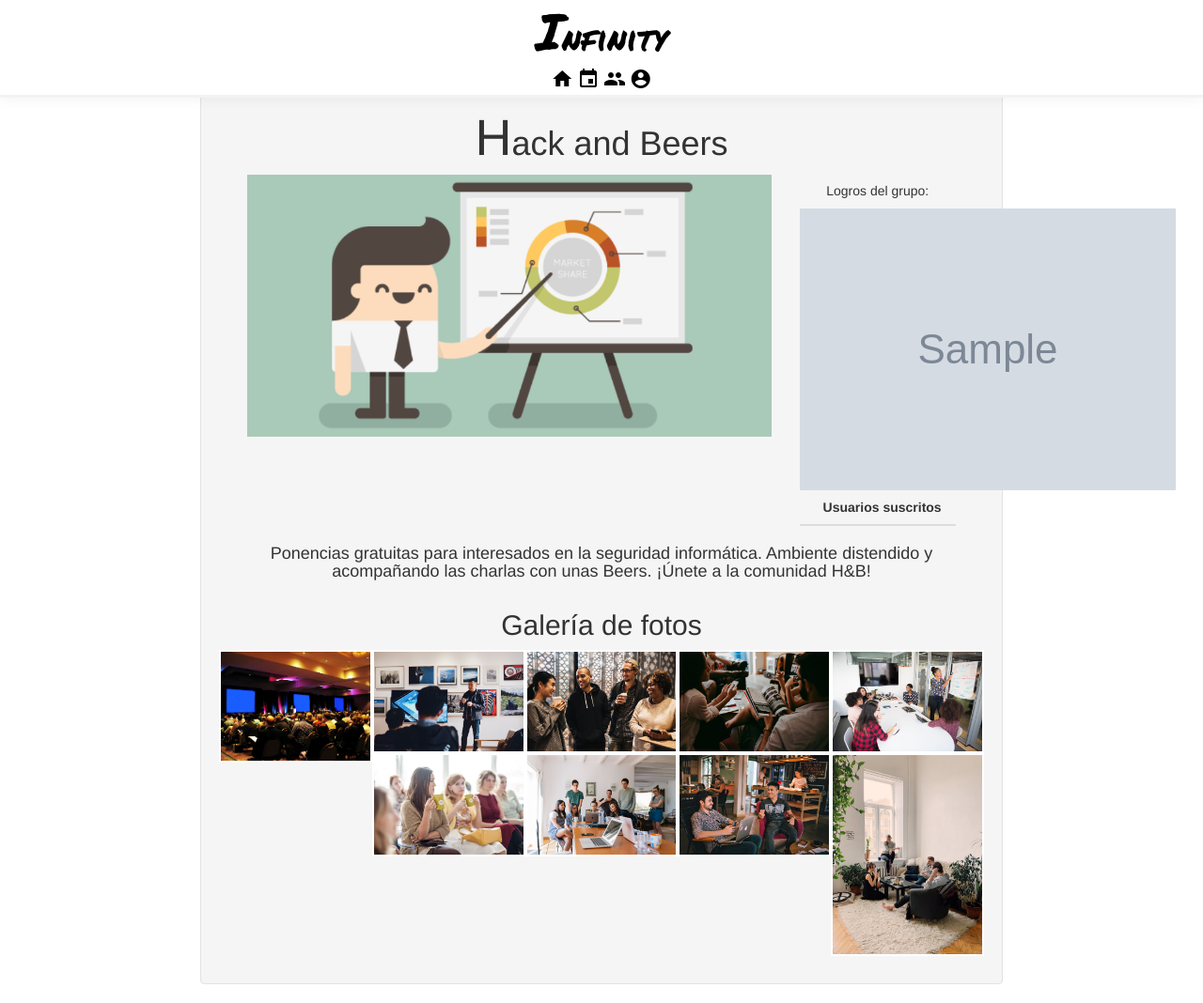
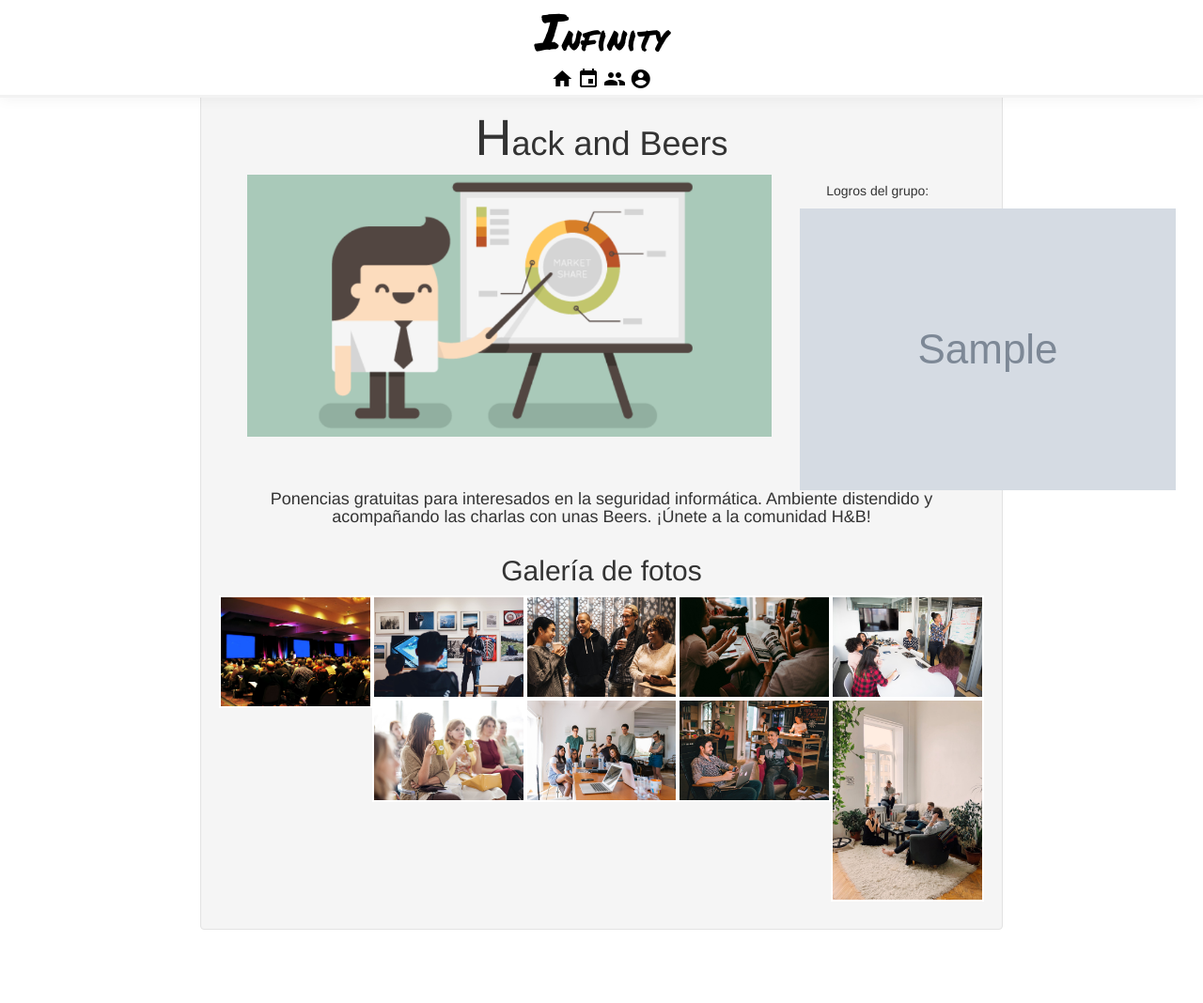
Before and after one commit to Kazzpa/PA_Project, a PHP site: the page made by Login-Usuario/Grupo.php in a window 1280 px wide. Shown: the whole page at 94% size. After the commit the page ends 990 px from the top, so only its background shows below. Run offline with PHP 8.4, Linux system fonts and the light colour scheme; data comes from the database, SQL or seed files in the repository; tables that the repository leaves empty hold one stand-in row (values such as "Sample post"); grey boxes marked "Sample" are stand-in pictures; lists and menus that the app fills with data are empty.

Commit message:
Update Grupo.php

```diff
--- a/Login-Usuario/Grupo.php
+++ b/Login-Usuario/Grupo.php
@@ -32,19 +32,23 @@
                     . '</div></div><h4>' . $group[2] . "</h4>";
             return $str;
         }
-        function printGrupos(){
+
+        function printGrupos() {
             $str = "";
             $ret = getAllGroups(10);
-            for($i = 0; $i < sizeof($ret);$i++){
-                $str.= printCardGrupo($ret[$i]);
+            for ($i = 0; $i < sizeof($ret); $i++) {
+                $str .= printCardGrupo($ret[$i]);
             }
             return $str;
         }
+
         function printSuscritos($suscritos) {
-            $str = '<table class="table"><thead><tr><th></th>'
-                    . '<th>Usuarios suscritos</th></tr></thead><tbody>';
+            $str = "";
+            if ($suscritos) {
+                $str = '<table class="table"><thead><tr><th></th>'
+                        . '<th>Usuarios suscritos</th></tr></thead><tbody>';
 
-            if ($suscritos) {
+
                 for ($i = 0; $i < sizeof($suscritos); $i++) {
                     $str .= '<tr><td>';
                     if ($suscritos[$i][1] > 0) {
@@ -52,8 +56,8 @@
                     }
                     $str .= '</td><td>' . $suscritos[$i][0] . '</td></tr > ';
                 }
+                $str .= '</tbody></table>';
             }
-            $str .= '</tbody></table>';
             return $str;
         }
 
@@ -120,9 +124,9 @@
 
 
                     <!--GALERIA DEL GRUPO-->
-                    <?php if ($bol) { ?>
+                        <?php if ($bol) { ?>
                         <div class="container">
-                            <?php include('fotoMostrar.php'); ?>
+                        <?php include('fotoMostrar.php'); ?>
                         </div>
                     <?php } ?>
                     <!-- SUBIDA DE FOTOS, SOLO EL ADMINISTRADOR DEL GRUPO-->
```
